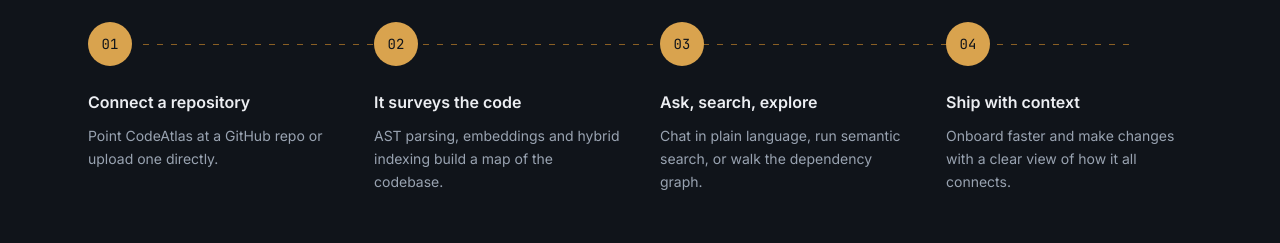
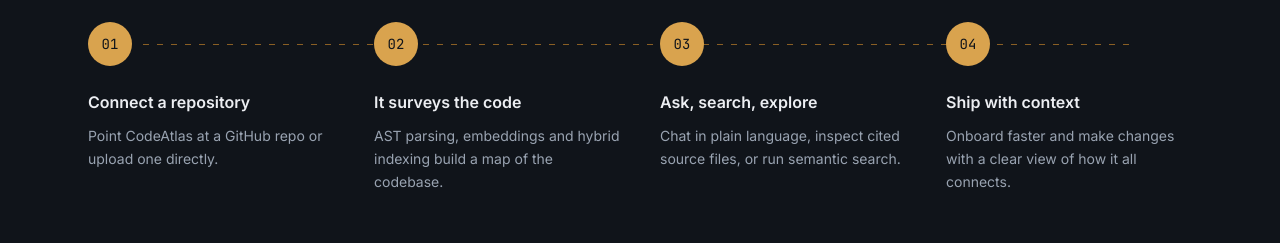
Before and after one commit to jaimiglani12/CodeAtlas-AI, a React (Vite) app in the folder frontend/: page / in a window 1280 px wide. Shown: the part 1940-2183 px from the top of the page. Built offline with nearby package versions, Linux system fonts and the light colour scheme; no server answers.

Commit message:
Remove dependency graph from landing copy

```diff
--- a/frontend/src/components/landing/HowItWorks.tsx
+++ b/frontend/src/components/landing/HowItWorks.tsx
@@ -18,7 +18,7 @@
         number: "03",
         title: "Ask, search, explore",
         description:
-            "Chat in plain language, run semantic search, or walk the dependency graph.",
+            "Chat in plain language, inspect cited source files, or run semantic search.",
     },
     {
         number: "04",
```
